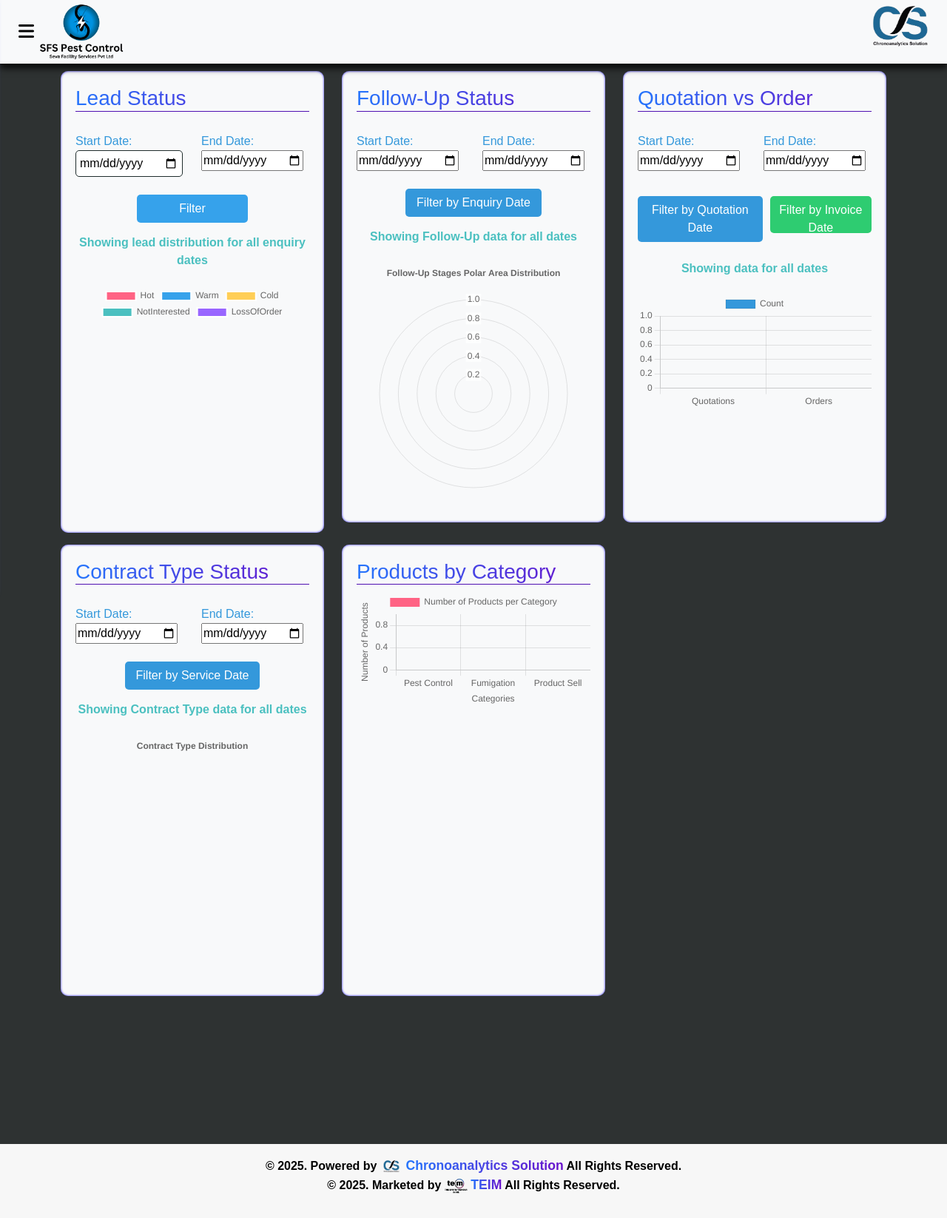
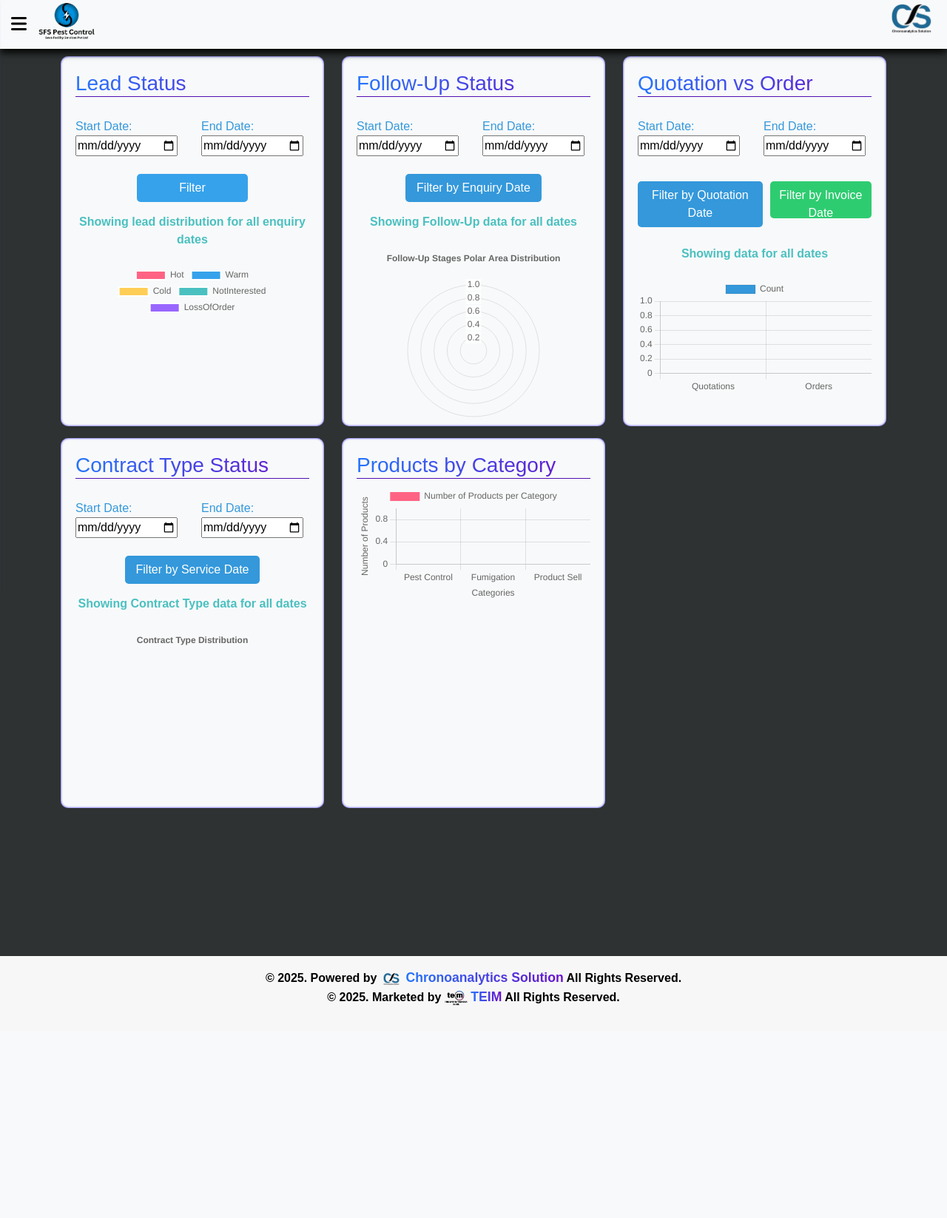
Before and after one commit to codingwithamol/crm_main, a Django app: page /index in a window 1280 px wide. Shown: the whole page at 74% size. After the commit the page ends 1359 px from the top, so only its background shows below. Run offline with Django 5.2, Linux system fonts and the light colour scheme; data that the repository does not hold is empty; parts of the project's set-up code (start-up, migrations or seed data) failed here and were passed over; some libraries are stand-ins or nearby versions; some web fonts are replaced.

Commit message:
Update in index file

```diff
--- a/templates/index.html
+++ b/templates/index.html
@@ -660,18 +660,16 @@ label{
     right: 0;
   }
   .cards{
-    min-height: 610px;
+    height: 500px !important;
+    padding-bottom: 10px;
   }
 
-  #start_date{
-    border: 1px solid rgb(31, 44, 44);
-    padding: 5px;
-    border-radius: 5px;
-
-  }
- #end_date{
-
-  }
+  .canvass {
+    width: 240px !important;
+    height: 240px !important;
+    display: block;
+    margin: auto; /* Center the chart */
+}
     </style>
 </head>
 
@@ -724,9 +722,9 @@ label{
 
     <!-- Flexbox container to hold both calendar and pie chart -->
 
-    <div class="container cardsmaincontainer " style="margin-top: 80px;">
+    <div class="container cardsmaincontainer " style="margin-top: 60px;">
         <div class="row" >
-            <div class="col-md-4 col-12 col-sm-12 mt-3 jgssgh">
+            <div class="col-md-4 col-12 col-sm-12 mt-3 ">
                 <div class="pie-chart-container bg-light cards">
                     <!-- Pie Chart for Lead Distribution -->
                     <h3 class="ml-5">Lead Status</h3>
--- a/templates/sidebar.html
+++ b/templates/sidebar.html
@@ -38,7 +38,7 @@
             position: fixed;
             top: 0%;
             box-shadow: 0px 5px 10px rgb(0, 0, 0);
-            padding: 25px;
+            padding: 15px;
         }
 
         .header .hamburger {
@@ -669,7 +669,7 @@ label{
                 <span class="icon-bar"></span>
             </button> -->
             <a class="navbar-brand " href="#">
-                <img src="{% static 'images/Logo.png' %}" alt="Logo" style="height: 120px;   margin-bottom: 10px; "
+                <img src="{% static 'images/Logo.png' %}" alt="Logo" style="height: 80px;   margin-bottom: 10px; "
                     class="navbar-header_logo">
             </a>
         </div>
@@ -684,7 +684,7 @@ label{
                 <span class="icon-bar"></span>
             </button> -->
             <a class="navbar-brand mt-3" href="https://chronoanalytics.in/">
-                <img src="{% static 'images/crono.png' %}" alt="Logo" style="height: 70px;   margin-bottom: 10px; "
+                <img src="{% static 'images/crono.png' %}" alt="Logo" style="height: 50px;   margin-bottom: 10px; "
                     class="imgg">
             </a>
         </div>
```
